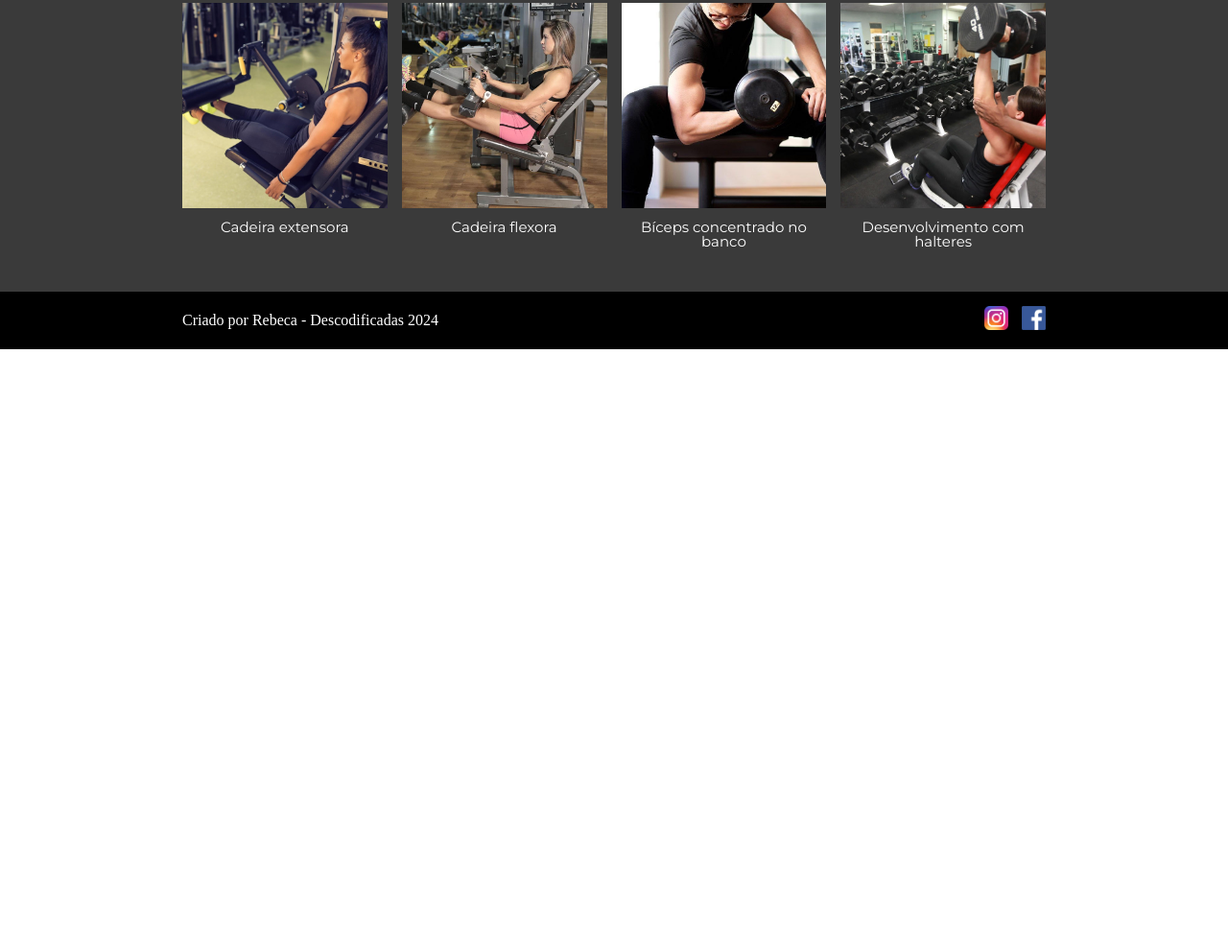
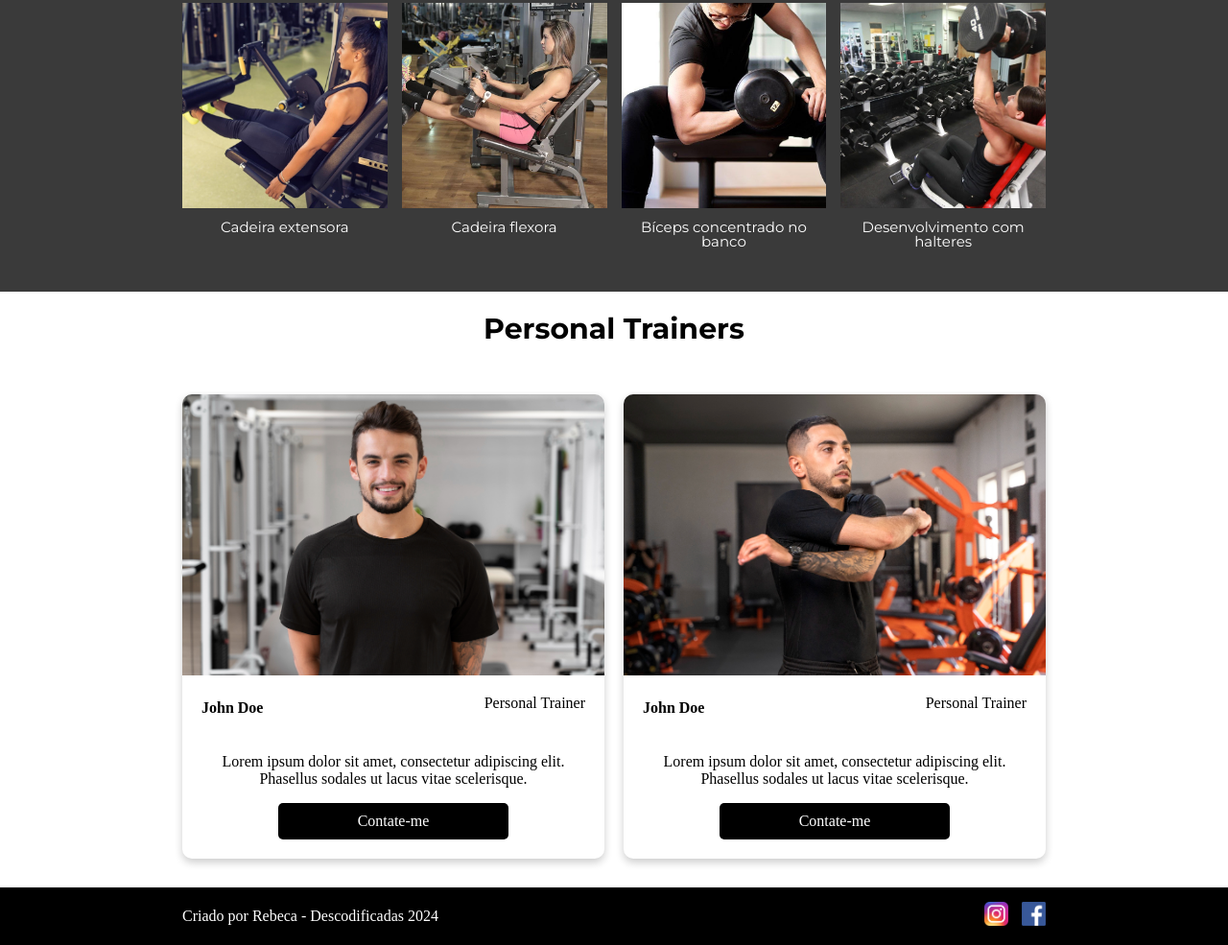
Before and after one commit to andrebeca/andrebeca.github.io, a plain HTML site: page galeria.html in a window 1280 px wide. Shown: the part 748-1733 px from the top of the page at 96% size. Before the commit the page ends 1112 px from the top, so only its background shows below. Drawn offline with nearby package versions, Linux system fonts and the light colour scheme.

Commit message:
inclusão de cards

```diff
--- a/galeria.html
+++ b/galeria.html
@@ -82,6 +82,42 @@
         </div>
     </div>
 
+    <!-- inclusão de cards -->
+    <div class="title">
+        <h1>Personal Trainers</h1>
+    </div>
+    <div class="container">
+
+        <div class="cards">
+            <div class="card">
+                <img src="images/cards/1.jpg" alt="Avatar" style="width:100%">
+                <div class="content">
+                    <div class="card-name">
+                        <h4><b>John Doe</b></h4>
+                        <p>Personal Trainer</p>
+                    </div>
+                    <p>Lorem ipsum dolor sit amet, consectetur adipiscing elit. Phasellus sodales ut lacus vitae scelerisque.</p>
+                    <a href="contato.html" class="button">Contate-me</a>
+                </div>
+
+            </div>
+
+            <div class="card">
+                <img src="images/cards/2.jpg" alt="Avatar" style="width:100%">
+                <div class="content">
+                    <div class="card-name">
+                        <h4><b>John Doe</b></h4>
+                        <p>Personal Trainer</p>
+                    </div>
+                    <p>Lorem ipsum dolor sit amet, consectetur adipiscing elit. Phasellus sodales ut lacus vitae scelerisque.</p>
+                    <a href="contato.html" class="button">Contate-me</a>
+                </div>
+
+            </div>
+        </div>
+
+    </div>
+
     <div class="rodape">
         <div class="container">
             <div>
--- a/style.css
+++ b/style.css
@@ -349,3 +349,49 @@ li div.active {
     top: 0;
     transform: rotate3d(0, 0, 1, 45deg);
 }
+.title h1 {
+    text-align: center;
+    font-size: 30px;
+    font-family: Montserrat;
+}
+
+.cards {
+    padding: 30px 0px;
+    display: flex;
+    justify-content: space-between;
+    column-gap: 20px;
+}
+.card {
+    box-shadow: 0 4px 8px 0 rgba(0,0,0,0.2);
+    transition: 0.3s;
+    border-radius: 10px;
+}
+.card img {
+    width: 100%;
+    border-radius: 10px 10px 0px 0px;
+}
+
+.card:hover {
+    box-shadow: 0 8px 16px 0 rgba(0,0,0,0.2);
+}
+.cards .card-name {
+    display: flex;
+    justify-content: space-between;
+}
+.cards .content {
+    padding: 0px 20px 20px;
+    text-align: center;
+}
+.cards .content a {
+    display: inline-block;
+    background-color: #000;
+    color: #fff;
+    padding: 10px 20px;
+    text-align: center;
+    text-decoration: none;
+    border-radius: 5px;
+    transition: background-color 0.3s ease;
+}
+.cards .content a:hover {
+    background-color: #3a3a3a;
+}
```
Also changed, not shown: images/cards/1.jpg (added), images/cards/2.jpg (added).
